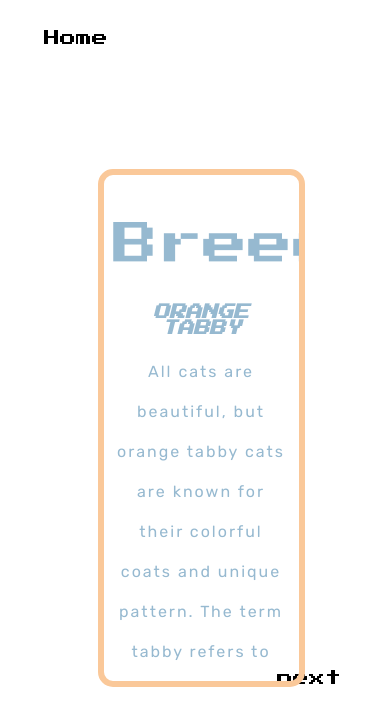
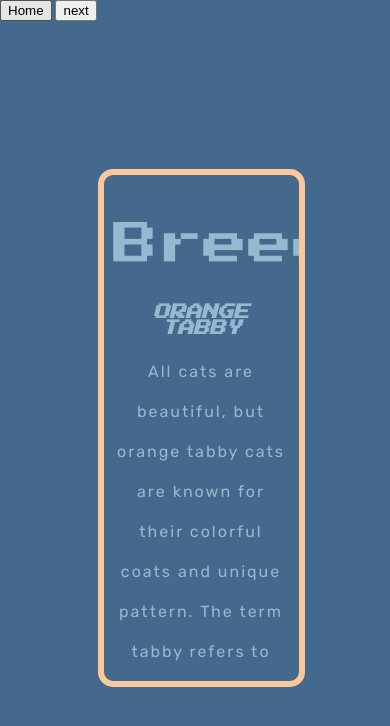
Before and after one commit to core-interaction-lab/assignments-Vivianliu015, a plain HTML site: page assignments/assignment-2/page2.html in a window 390 px wide. Drawn offline with Linux system fonts and the light colour scheme.

Commit message:
Update page2.css

```diff
--- a/assignments/assignment-2/page2.css
+++ b/assignments/assignment-2/page2.css
@@ -1,3 +1,9 @@
+@media only screen and (max-width: 600px) {
+    body {
+      background-color: 	hsl(210, 34%, 41%);
+    }
+  }
+
 body{
 	font-family: 'Rubik', sans-serif;
 	margin: 0;
@@ -41,7 +47,7 @@ body{
 }
 
 
-.button {
+.button-back-white {
   border: none;
   color: white;
   padding: 16px 32px;
@@ -58,13 +64,13 @@ body{
   top: 10px;
 }
 
-.button2 {
+.button-back-black {
   background-color: white;
   color: black;
 
 }
 
-.button2:hover {
+.button-back-white:hover {
   background-color: #96B9D0;
   color: hsl(29, 91%, 79%);
 }
@@ -72,7 +78,7 @@ body{
 
 
 
-.button3 {
+.button-next-white {
   border: none;
   color: white;
   padding: 16px 32px;
@@ -89,12 +95,12 @@ body{
   top: 650px;
 }
 
-.button4 {
+.button-next-black {
   background-color: white;
   color: black;
 }
 
-.button4:hover{
+.button-next-white:hover{
    background-color: #96B9D0;
   color: hsl(29, 91%, 79%);
   }
```
